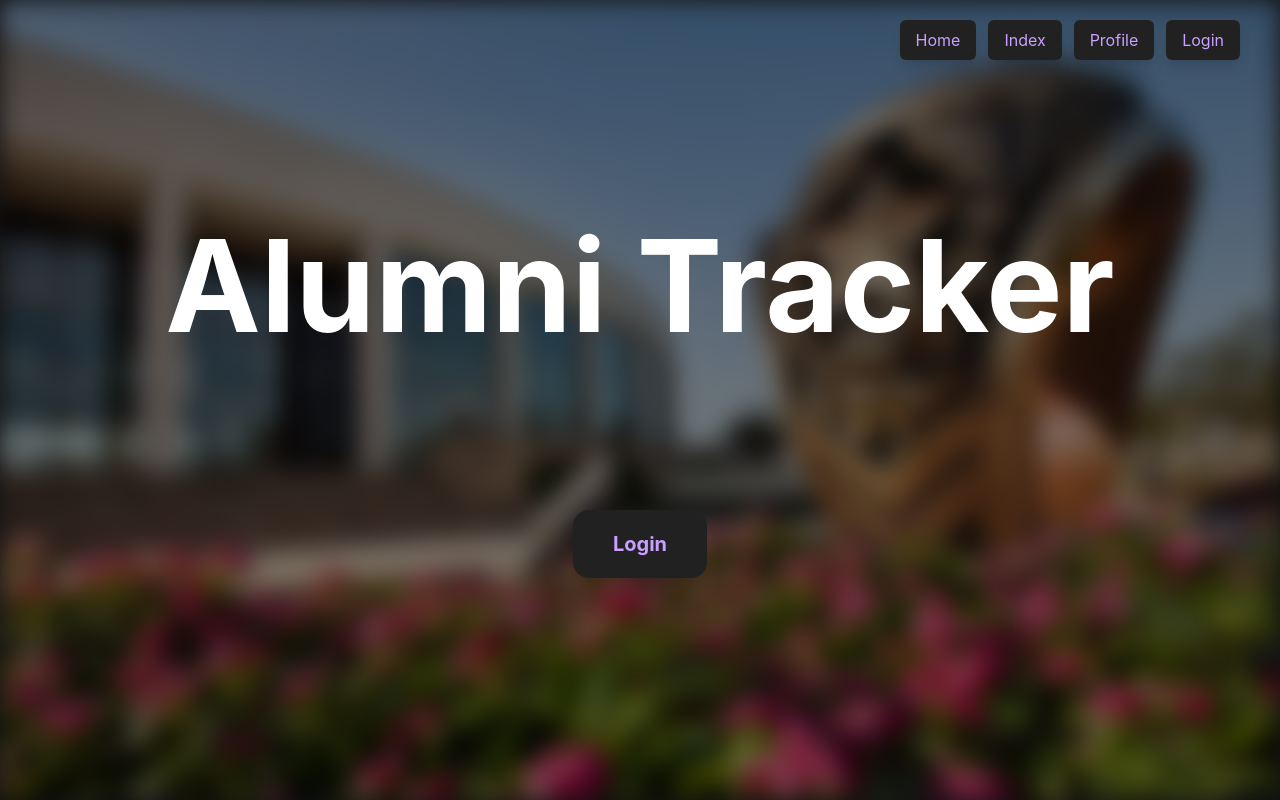
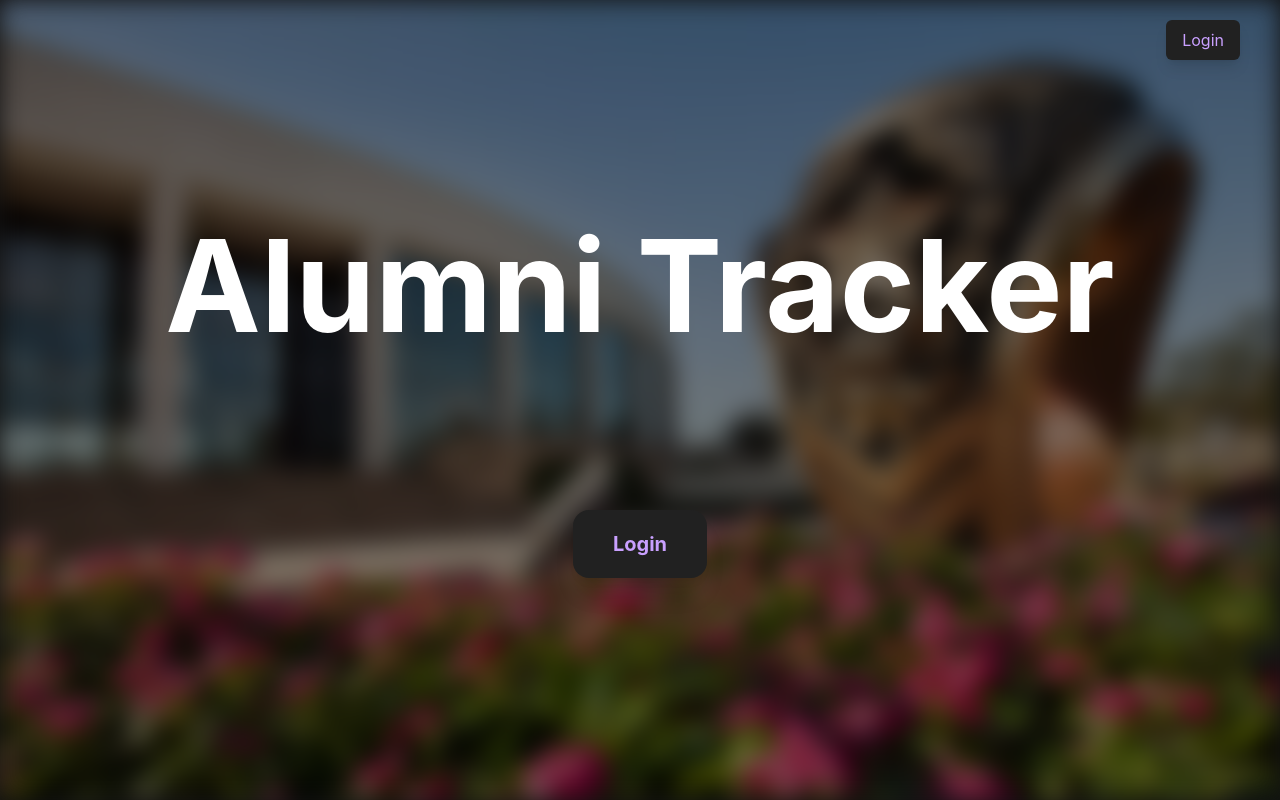
Before and after one commit to jxhnmo/SlingHealthAlumniTracker, a Next.js app in the folder frontend/: page / in a window 1280 px wide. Built offline with nearby package versions, Linux system fonts and the light colour scheme.

Commit message:
Toolbar hidden until login

```diff
--- a/frontend/src/pages/index.tsx
+++ b/frontend/src/pages/index.tsx
@@ -1,7 +1,14 @@
-import React from "react";
+import React, { useState, useEffect } from "react";
 import Link from "next/link";
 
 const IndexPage: React.FC = () => {
+  const [isAuthenticated, setIsAuthenticated] = useState(false);
+
+  useEffect(() => {
+    const user = localStorage.getItem("user");
+    setIsAuthenticated(!!user);
+  }, []);
+
   return (
     <div className="relative w-screen h-screen flex justify-center items-center">
       {/* background img */}
@@ -18,20 +25,34 @@ const IndexPage: React.FC = () => {
 
       {/* nav */}
       <nav className="absolute top-5 right-10 flex gap-3 z-20">
-        {[
-          { name: "Home", path: "/" },
-          { name: "Index", path: "/userIndex" },
-          { name: "Profile", path: "/profile" },
-          { name: "Login", path: "/login" },
-        ].map((item) => (
-          <Link
-            key={item.name}
-            href={item.path}
-            className="px-4 py-2 text-[--popcol] bg-[--dark2] rounded-md shadow-lg transition hover:bg-[--popcol] hover:text-[--dark2] hover:scale-105"
-          >
-            {item.name}
-          </Link>
-        ))}
+        {isAuthenticated && (
+          <>
+            <Link
+              href="/"
+              className="px-4 py-2 text-[--popcol] bg-[--dark2] rounded-md shadow-lg transition hover:bg-[--popcol] hover:text-[--dark2] hover:scale-105"
+            >
+              Home
+            </Link>
+            <Link
+              href="/userIndex"
+              className="px-4 py-2 text-[--popcol] bg-[--dark2] rounded-md shadow-lg transition hover:bg-[--popcol] hover:text-[--dark2] hover:scale-105"
+            >
+              Index
+            </Link>
+            <Link
+              href="/profile"
+              className="px-4 py-2 text-[--popcol] bg-[--dark2] rounded-md shadow-lg transition hover:bg-[--popcol] hover:text-[--dark2] hover:scale-105"
+            >
+              Profile
+            </Link>
+          </>
+        )}
+        <Link
+          href="/login"
+          className="px-4 py-2 text-[--popcol] bg-[--dark2] rounded-md shadow-lg transition hover:bg-[--popcol] hover:text-[--dark2] hover:scale-105"
+        >
+          Login
+        </Link>
       </nav>
 
       <div className="relative w-screen h-screen px-[5%] flex flex-col justify-center items-center gap-[48px] p-10 z-10">
```
